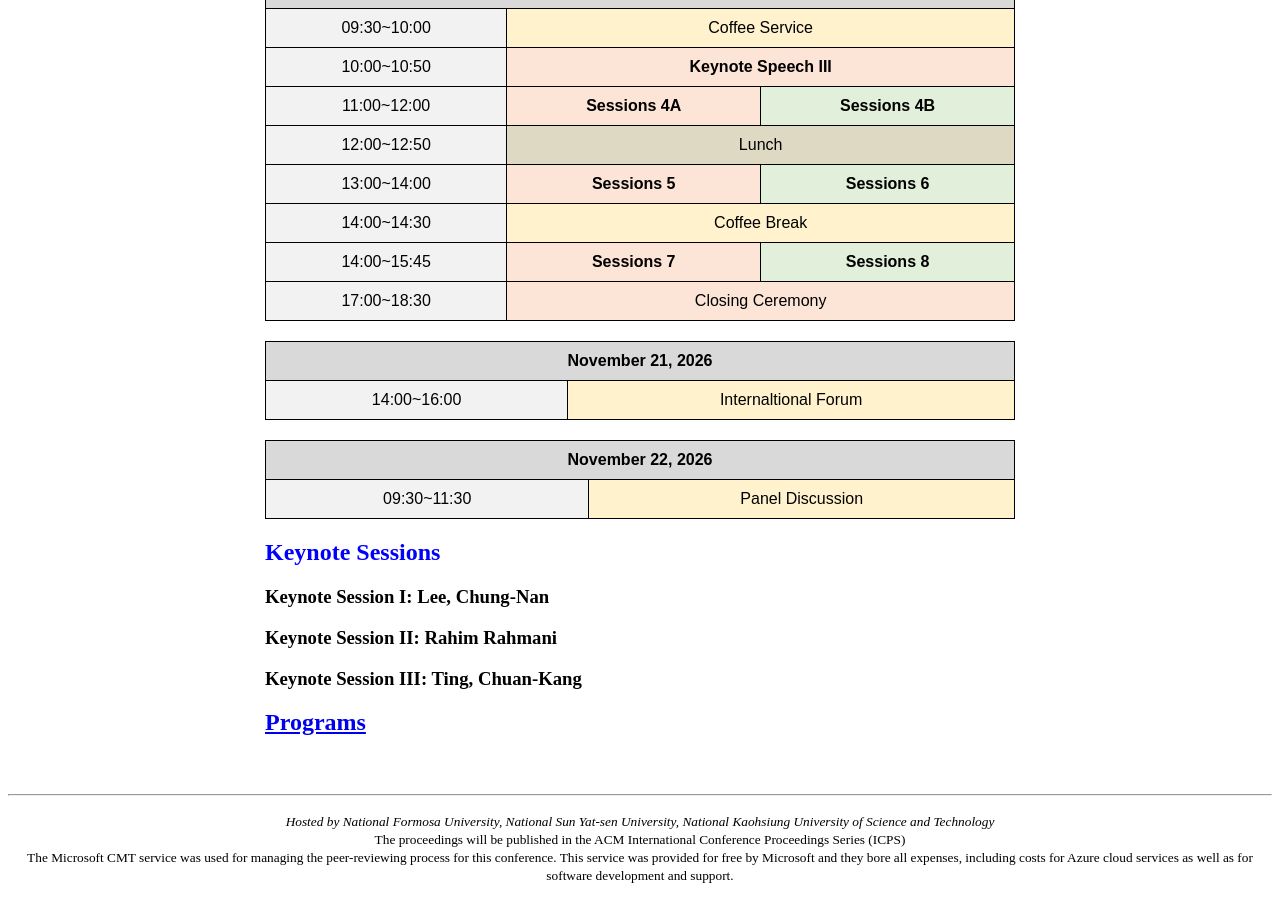
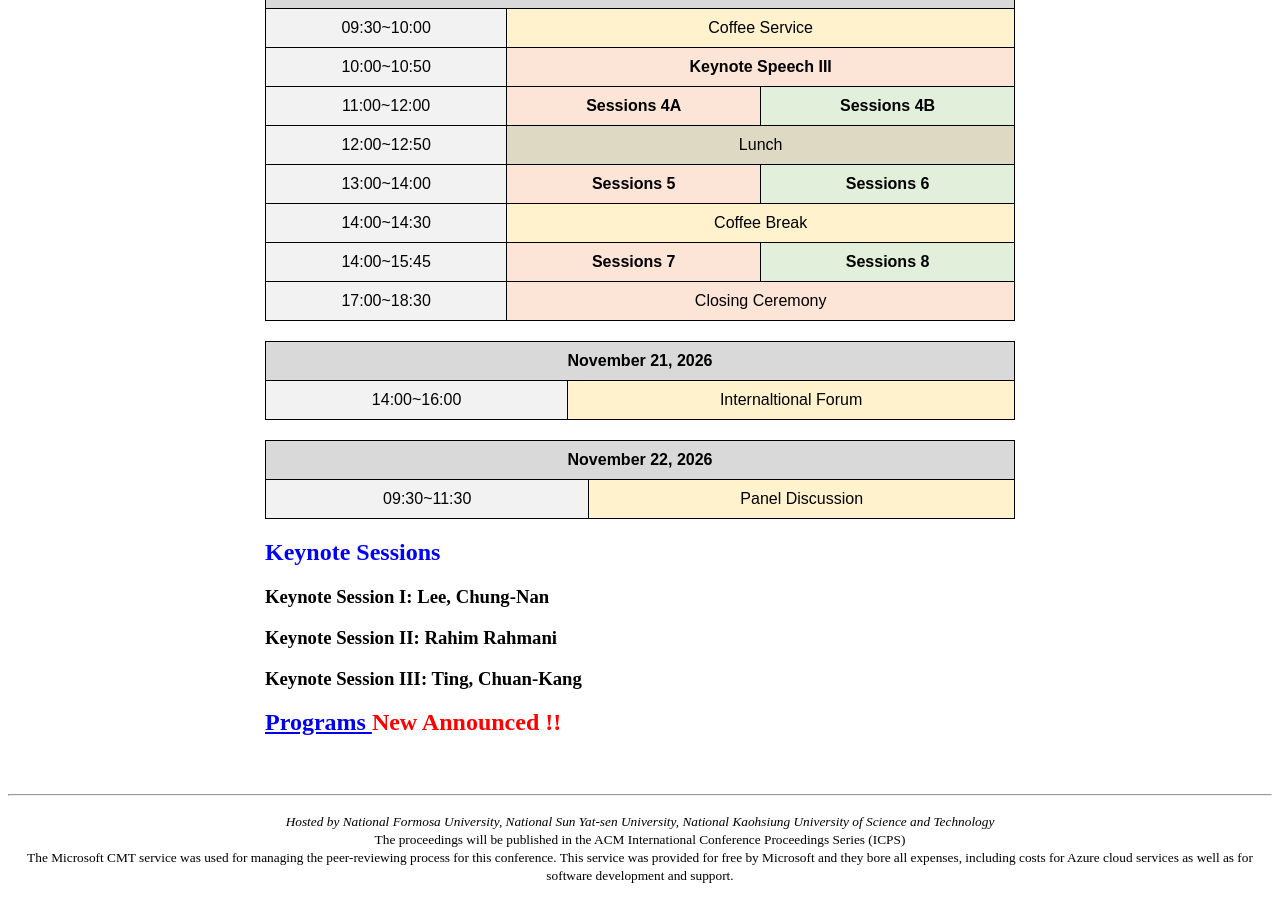
Before and after one commit to icea-conf/2026, a Jekyll site: the page built from program/index.html, in a window 1280 px wide and 900 px high, scrolled down 872 px. Built offline with Jekyll 4.4.1, drawn with Linux system fonts in a browser that asks for light colours.

Commit message:
Add 'New Announced' label to Programs link

```diff
--- a/program/index.html
+++ b/program/index.html
@@ -378,7 +378,7 @@ title: ICEA 2026
 -->
       <h2 style="color: #0000ff">  <a
             href="./Prgoram2026-1101.pdf"
-            target="_blank"> Programs </a>  </h2>
+            target="_blank"> Programs </a>  <b style="color:#FF0000">New Announced !!</b> </h2>
 
       <!-- Program tables -->
       <style>
```
